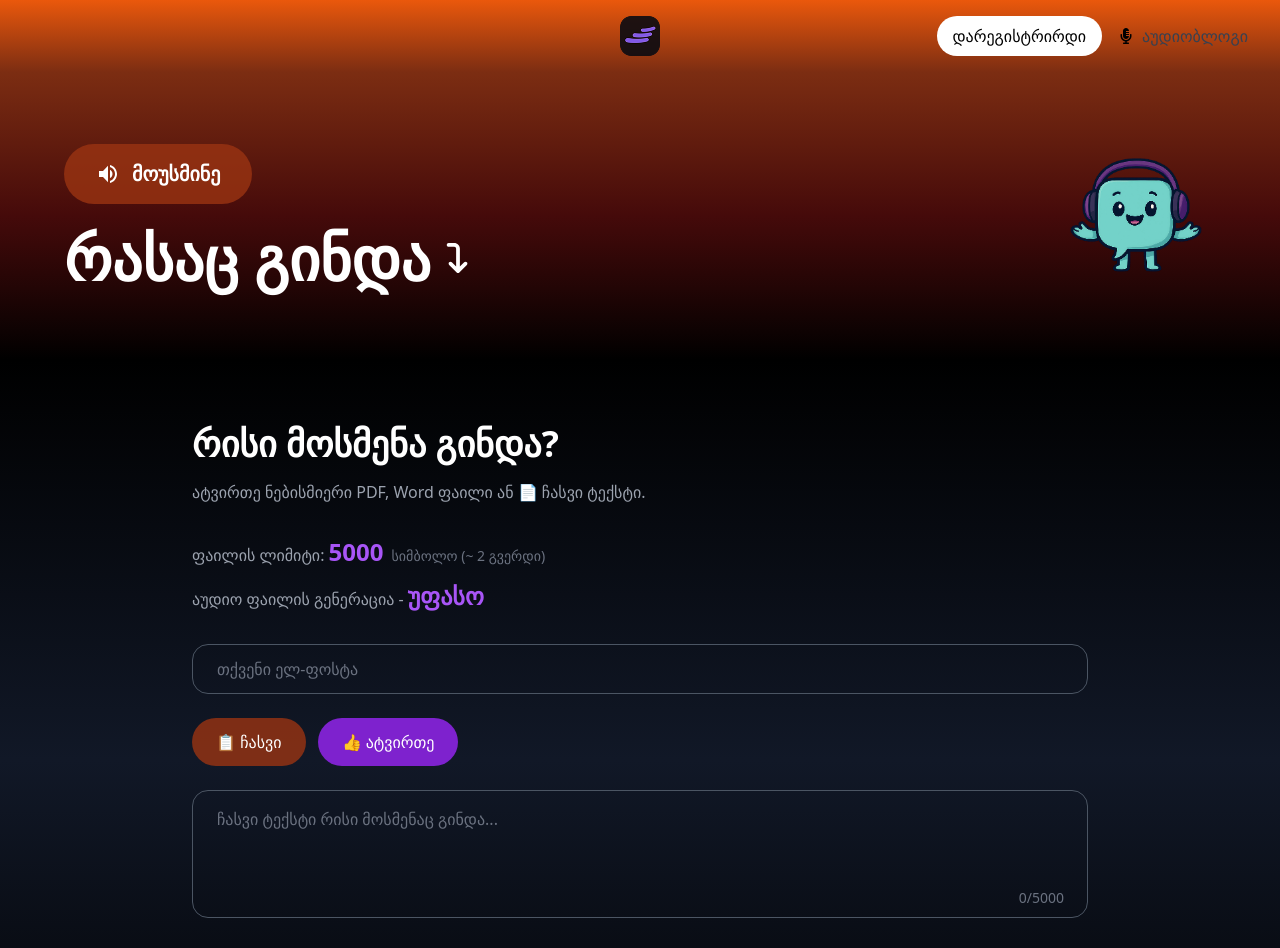
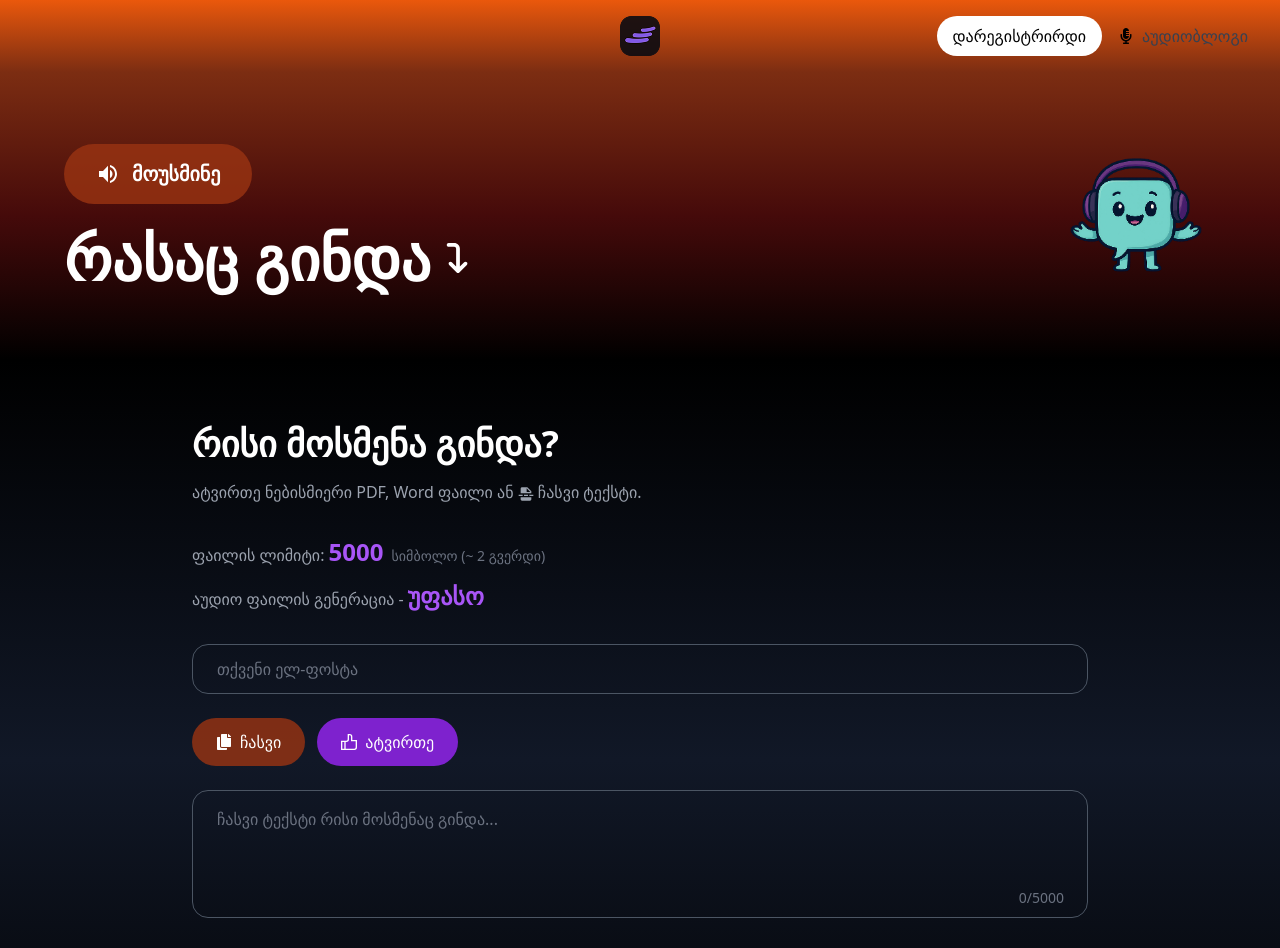
Before and after one commit to gaga-chituashvili/readya-autoreader, a React (Vite) app: page / in a window 1280 px wide. Shown: the top 948 px of the page. Built offline with nearby package versions, Linux system fonts and the light colour scheme.

Commit message:
fix:add react icons

```diff
--- a/src/component/upload/Upload.tsx
+++ b/src/component/upload/Upload.tsx
@@ -1,71 +1,102 @@
-import { useState } from "react";
-import { useForm } from "react-hook-form";
+import { useEffect, useState } from "react";
 import { IoChatboxEllipsesOutline } from "react-icons/io5";
 import { FaDownload } from "react-icons/fa";
-
 import { UploadHeader } from "./UploadHeader";
 import { UploadInfo } from "./UploadInfo";
 import { UploadButtons } from "./UploadButtons";
 import { UploadTextarea } from "./UploadTextarea";
-
 import {
   generateAudioFromText,
   generateAudioFromFile,
   getAudioStreamUrl,
 } from "../../services/api";
 
-type FormData = {
-  email: string;
-  text: string;
-  file: FileList;
-};
+import { FaHeadphones } from "react-icons/fa";
+
+const AUDIO_STORAGE_KEY = "readya_audio_url";
 
 export const Upload = () => {
+  const [text, setText] = useState("");
+  const [file, setFile] = useState<File | null>(null);
+  const [email, setEmail] = useState("");
+  const [loading, setLoading] = useState(false);
+  const [error, setError] = useState("");
   const [audioUrl, setAudioUrl] = useState("");
   const [success, setSuccess] = useState(false);
 
-  const {
-    register,
-    handleSubmit,
-    reset,
-    watch,
-    formState: { errors, isSubmitting },
-  } = useForm<FormData>();
+  useEffect(() => {
+    const savedAudioUrl = localStorage.getItem(AUDIO_STORAGE_KEY);
+    if (savedAudioUrl) {
+      setAudioUrl(savedAudioUrl);
+    }
+  }, []);
 
-  const watchedText = watch("text");
-  const watchedFile = watch("file");
-
-  const onSubmit = async (data: FormData) => {
-    const { email, text, file } = data;
-
-    if (!text && !file?.length) {
-      throw new Error("გთხოვთ ჩასვით ტექსტი ან ატვირთოთ ფაილი");
+  const handleGenerate = async () => {
+    if (!email.trim()) {
+      setError("გთხოვთ შეიყვანოთ ელ-ფოსტა");
+      return;
     }
 
+    if (!text.trim() && !file) {
+      setError("გთხოვთ ჩასვით ტექსტი ან ატვირთოთ ფაილი");
+      return;
+    }
+
+    setLoading(true);
+    setError("");
+    setAudioUrl("");
     setSuccess(false);
-    setAudioUrl("");
 
+    try {
       let result;
 
-    if (file?.length) {
-      result = await generateAudioFromFile(file[0], email);
+      if (file) {
+        result = await generateAudioFromFile(file, email);
       } else {
         result = await generateAudioFromText(text, email);
       }
 
       const streamUrl = getAudioStreamUrl(result.id);
+
       setAudioUrl(streamUrl);
       setSuccess(true);
 
-    reset();
+      localStorage.setItem(AUDIO_STORAGE_KEY, streamUrl);
+
+      setText("");
+      setFile(null);
+    } catch (err) {
+      if (err instanceof Error) {
+        setError(err.message);
+      } else {
+        setError("დაფიქსირდა შეცდომა. გთხოვთ სცადოთ ხელახლა.");
+      }
+    } finally {
+      setLoading(false);
+    }
   };
 
-  const handleDownload = () => {
+  const handleDownload = async () => {
     if (!audioUrl) return;
+
+    try {
+      const response = await fetch(audioUrl);
+      if (!response.ok) throw new Error("Download failed");
+
+      const blob = await response.blob();
+      const url = window.URL.createObjectURL(blob);
+
       const link = document.createElement("a");
-    link.href = audioUrl;
-    link.download = "audio.mp3";
+      link.href = url;
+      link.download = `readya-audio-${Date.now()}.mp3`;
+      document.body.appendChild(link);
       link.click();
+
+      link.remove();
+      window.URL.revokeObjectURL(url);
+    } catch (error) {
+      console.error("Download failed", error);
+    }
   };
 
   return (
@@ -74,43 +105,23 @@ export const Upload = () => {
         <UploadHeader />
         <UploadInfo />
 
-
-        <form onSubmit={handleSubmit(onSubmit)}>
         <div className="mb-6">
           <input
             type="email"
+            value={email}
+            onChange={(e) => setEmail(e.target.value)}
             placeholder="თქვენი ელ-ფოსტა"
-              {...register("email", {
-                required: "გთხოვთ შეიყვანოთ ელ-ფოსტა",
-              })}
             className="w-full bg-transparent border border-gray-600 rounded-2xl px-6 py-3 text-white placeholder-gray-500 focus:outline-none focus:border-purple-500"
           />
-            {errors.email && (
-              <p className="text-red-400 text-sm mt-2">
-                {errors.email.message}
-              </p>
-            )}
         </div>
 
-          <UploadButtons
-            onFileSelect={(file) => {
-              const dt = new DataTransfer();
-              dt.items.add(file);
-              reset({ file: dt.files }, { keepValues: true });
-            }}
-            selectedFileName={watchedFile?.[0]?.name}
-          />
+        <UploadButtons onFileSelect={setFile} selectedFileName={file?.name} />
 
-          <UploadTextarea
-            text={watchedText || ""}
-            setText={(value: string) =>
-              reset({ text: value }, { keepValues: true })
-            }
-          />
+        <UploadTextarea text={text} setText={setText} />
 
-          {errors.root && (
+        {error && (
           <div className="mb-4 p-4 bg-red-500/20 border border-red-500 rounded-lg">
-              <p className="text-red-400 text-sm">{errors.root.message}</p>
+            <p className="text-red-400 text-sm">{error}</p>
           </div>
         )}
 
@@ -123,22 +134,25 @@ export const Upload = () => {
         )}
 
         <button
-            type="submit"
-            disabled={isSubmitting}
+          onClick={handleGenerate}
+          disabled={loading}
           className="bg-gray-800 text-gray-400 px-8 py-3 rounded-full flex items-center gap-2 mb-6 hover:bg-gray-700 disabled:opacity-50 disabled:cursor-not-allowed transition-all"
         >
           <IoChatboxEllipsesOutline className="text-xl" />
-            {isSubmitting ? "გენერირდება..." : "დააგენერირე"}
+          {loading ? "გენერირდება..." : "დააგენერირე"}
         </button>
-        </form>
 
         {audioUrl && (
           <div className="mb-6 p-6 bg-gray-800/50 rounded-2xl border border-gray-700">
+            <div className="flex items-center gap-3">
+              <FaHeadphones className="text-purple-500 text-2xl" />
               <h3 className="text-white text-lg font-bold mb-4">
-              🎧 თქვენი აუდიო მზადაა
+                თქვენი აუდიო მზადაა
               </h3>
+            </div>
             <audio controls className="w-full mb-4">
               <source src={audioUrl} type="audio/mpeg" />
+              თქვენი ბრაუზერი არ უჭერს მხარს აუდიო პლეერს
             </audio>
             <button
               onClick={handleDownload}
--- a/src/component/upload/UploadButtons.tsx
+++ b/src/component/upload/UploadButtons.tsx
@@ -1,5 +1,6 @@
 import { useRef } from "react";
-
+import { GrLike } from "react-icons/gr";
+import { FaCopy } from "react-icons/fa";
 interface UploadButtonsProps {
   onFileSelect: (file: File | null) => void;
   selectedFileName?: string;
@@ -29,14 +30,16 @@ export const UploadButtons = ({
           type="button"
           className="bg-orange-800/80 text-white px-6 py-3 rounded-full flex items-center gap-2 hover:bg-orange-700/80"
         >
-          📋 ჩასვი
+          <FaCopy />
+          ჩასვი
         </button>
         <button
           type="button"
           onClick={handleFileClick}
           className="bg-purple-700 text-white px-6 py-3 rounded-full flex items-center gap-2 hover:bg-purple-600"
         >
-          👍 ატვირთე
+          <GrLike />
+          ატვირთე
         </button>
         <input
           ref={fileInputRef}
--- a/src/component/upload/UploadHeader.tsx
+++ b/src/component/upload/UploadHeader.tsx
@@ -1,3 +1,4 @@
+import { MdInsertPageBreak } from "react-icons/md";
 export const UploadHeader = () => {
   return (
     <>
@@ -5,7 +6,8 @@ export const UploadHeader = () => {
         რისი მოსმენა გინდა?
       </h2>
       <p className="text-gray-400 mb-8">
-        ატვირთე ნებისმიერი PDF, Word ფაილი ან 📄 ჩასვი ტექსტი.
+        ატვირთე ნებისმიერი PDF, Word ფაილი ან{" "}
+        <MdInsertPageBreak className="inline-block" /> ჩასვი ტექსტი.
       </p>
     </>
   );
--- a/src/main.tsx
+++ b/src/main.tsx
@@ -1,6 +1,6 @@
 import { StrictMode } from "react";
 import { createRoot } from "react-dom/client";
-import './index.css'
+import "./index.css";
 import App from "./App.tsx";
 import { BrowserRouter } from "react-router-dom";
 
--- a/src/services/api.ts
+++ b/src/services/api.ts
@@ -1,4 +1,4 @@
-const API_URL = "http://127.0.0.1:8000";
+const API_URL = "https://readya-backend.onrender.com";
 
 export const generateAudioFromText = async (text: string, email: string) => {
   try {
```
Lines whose indentation alone changed are shown as unchanged.
